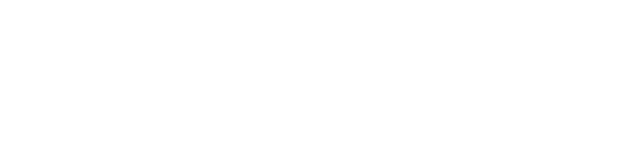
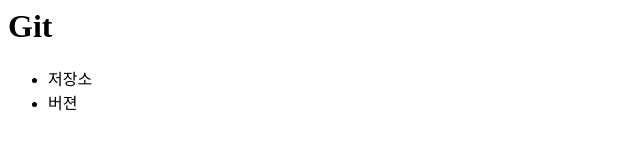
Before and after one commit to monkey199210/opentutorials, a plain HTML site: page index.html in a window 1280 px wide. Shown: the whole page, without its empty margins (0-640 px from the left). Drawn offline with Linux system fonts and the light colour scheme.

Commit message:
add Header tag.

```diff
--- a/index.html
+++ b/index.html
@@ -1,8 +1,11 @@
 <html>
-<head>
-	<title></title>
-</head>
 <body>
-
+	<header>
+		<h1>Git</h1>
+	</header>
+	<ul>
+		<li>저장소</li>
+		<li>버젼</li>
+	</ul>
 </body>
 </html>
```
